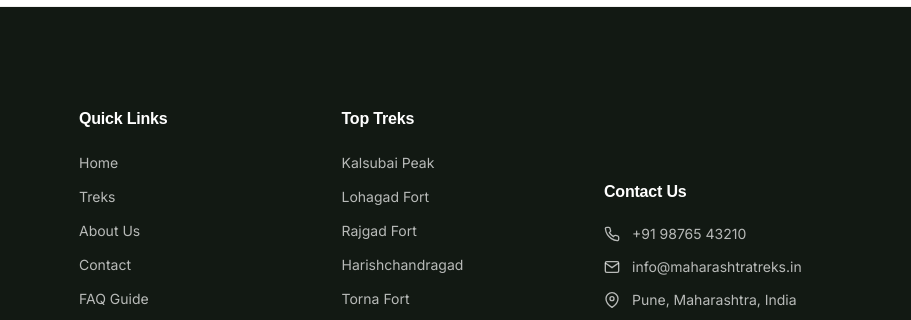
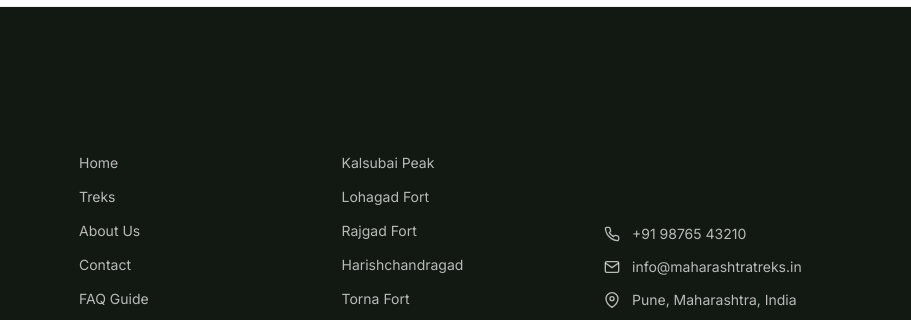
Before and after one commit to abhayinc/rahigo, a plain HTML site: page index.html in a window 1280 px wide. Shown: the part 2499-2819 px from the top of the page, 369-1280 px from the left. Drawn offline with Linux system fonts and the light colour scheme; no server answers.

Commit message:
Remove column headers from the footer to enhance minimal alignment

```diff
--- a/index.html
+++ b/index.html
@@ -1368,7 +1368,6 @@
 
                     <!-- Column 2: Quick Links -->
                     <div class="footer-column">
-                        <h3>Quick Links</h3>
                         <ul class="footer-links">
                             <li><a href="#">Home</a></li>
                             <li><a href="#">Treks</a></li>
@@ -1380,7 +1379,6 @@
 
                     <!-- Column 3: Top Treks -->
                     <div class="footer-column">
-                        <h3>Top Treks</h3>
                         <ul class="footer-links">
                             <li><a href="#">Kalsubai Peak</a></li>
                             <li><a href="#">Lohagad Fort</a></li>
@@ -1392,7 +1390,6 @@
 
                     <!-- Column 4: Contact Us -->
                     <div class="footer-column">
-                        <h3>Contact Us</h3>
                         <ul class="footer-contact">
                             <li>
                                 <svg class="contact-icon" viewBox="0 0 24 24" fill="none" stroke="currentColor"
```
